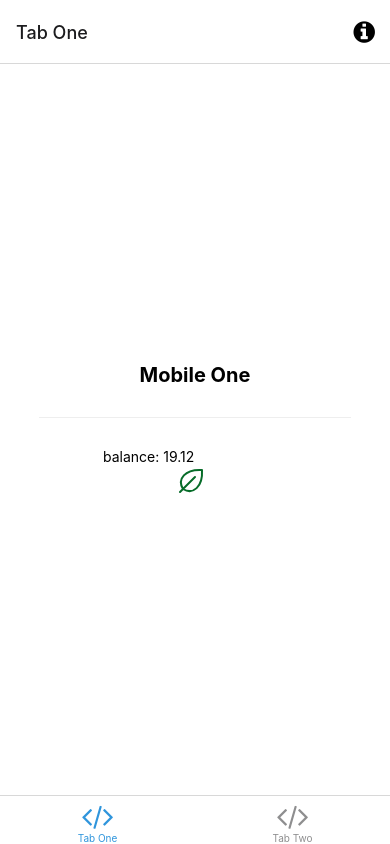
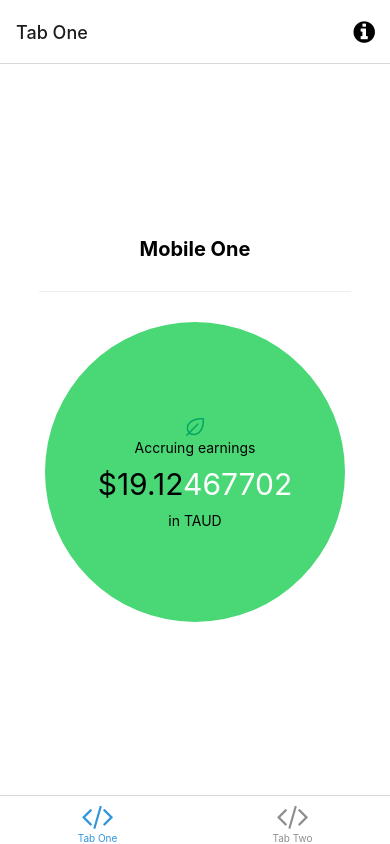
Before and after one commit to tomdonohoe-fin/bliss-mode-expo, a React Native app: screen /screens/TabOneScreen.tsx in a window 390 px wide. Built offline with nearby package versions, Linux system fonts and the light colour scheme; what expo-linking would draw is missing.

Commit message:
feat: add mobile bliss from web (#12)

```diff
--- a/components/Blob.tsx
+++ b/components/Blob.tsx
@@ -1,5 +1,5 @@
 import * as React from 'react';
-import "../styles/blob.css";
+// import "../styles/blob.css";
 
 export default function Blob(props) {
   return (
--- a/components/MobileOnly.tsx
+++ b/components/MobileOnly.tsx
@@ -1,27 +1,7 @@
 import * as React from 'react';
-import { View, Text } from 'react-native';
-import { useWalletAccounts } from '../hooks/useWalletAccounts';
 
-import { BlissIconSlider } from '../components/bliss-mode-mobile/WalletBlissIcon';
-import { BlissMode } from './bliss-mode-core/WalletBlissMode';
+import WalletBliss from './bliss-mode-mobile/WalletBliss';
 
 export default function MobileOnly() {
-    <BlissIconSlider blissMode={BlissMode.LeafyGreen} />
-
-    const accountData = useWalletAccounts();
-
-    const resAccount = accountData.accounts.accounts.find(
-        (acc) => acc.currency === 'TAUD',
-        );
-
-    console.log(resAccount.balance.amount);
-    console.log(accountData);
-
-    return (
-        <View>
-        <Text>balance: {resAccount.balance.amount}</Text>
-        <BlissIconSlider blissMode={BlissMode.LeafyGreen} />
-        </View>
-    )
-
+    return <WalletBliss />
 }
--- /dev/null
+++ b/components/bliss-mode-mobile/WalletBliss.tsx
@@ -0,0 +1,69 @@
+import * as React from 'react';
+import { StyleSheet, Text, View } from 'react-native';
+import Svg, { Path } from 'react-native-svg';
+import { useWalletAccounts } from '../../hooks/useWalletAccounts';
+
+export default function WalletBliss() {
+    const accountData = useWalletAccounts();
+
+    const resAccount = accountData.accounts.accounts.find(
+        (acc) => acc.currency === 'TAUD',
+        );
+
+    const [seconds, setSeconds] = React.useState(464381);
+
+    React.useEffect(() => {
+        if (seconds > 0) {
+            setTimeout(() => setSeconds(seconds + 123), 200);
+        }
+    });
+
+    return (
+        <View style={styles.animatedBlob}>
+            <View style={styles.details}>
+                <Svg width="24" height="24" viewBox="0 0 24 24" fill="none" >
+                    <Path
+                    d="M15 9L3.75 20.25M6 18C1.5 10.5 7.5 3 20.25 3.75 21 16.5 13.5 22.5 6 18z"
+                    stroke={'#00A861'}
+                    strokeWidth={1.5}
+                    strokeLinecap="round"
+                    strokeLinejoin="round"
+                    />
+                </Svg>
+                <Text style={styles.items}>Accruing earnings</Text>
+                <Text style={styles.bigNumbers}>${resAccount.balance.amount}<Text style={styles.animatedCounter}>{seconds}</Text></Text>
+                <Text style={styles.items}>in TAUD</Text>
+            </View>
+        </View>
+    )
+}
+
+const styles = StyleSheet.create({
+    animatedBlob: {
+        flexDirection: 'column',
+        justifyContent: 'center',
+        alignItems: 'center',
+        height: 300,
+        width: 300,
+        borderRadius: 300 / 2,
+        backgroundColor: '#4AD876',
+        color: '#007B26',
+        padding: 0,
+        textAlign: 'center',
+        fontFamily: 'sans-serif',
+    },
+    details: {
+        justifyContent: 'center',
+        alignItems: 'center',
+    },
+    items: {
+        padding: 0
+    },
+    bigNumbers: {
+        fontSize: 30,
+        padding: 10
+    },
+    animatedCounter: {
+        color: '#FFF'
+    }
+});
```
